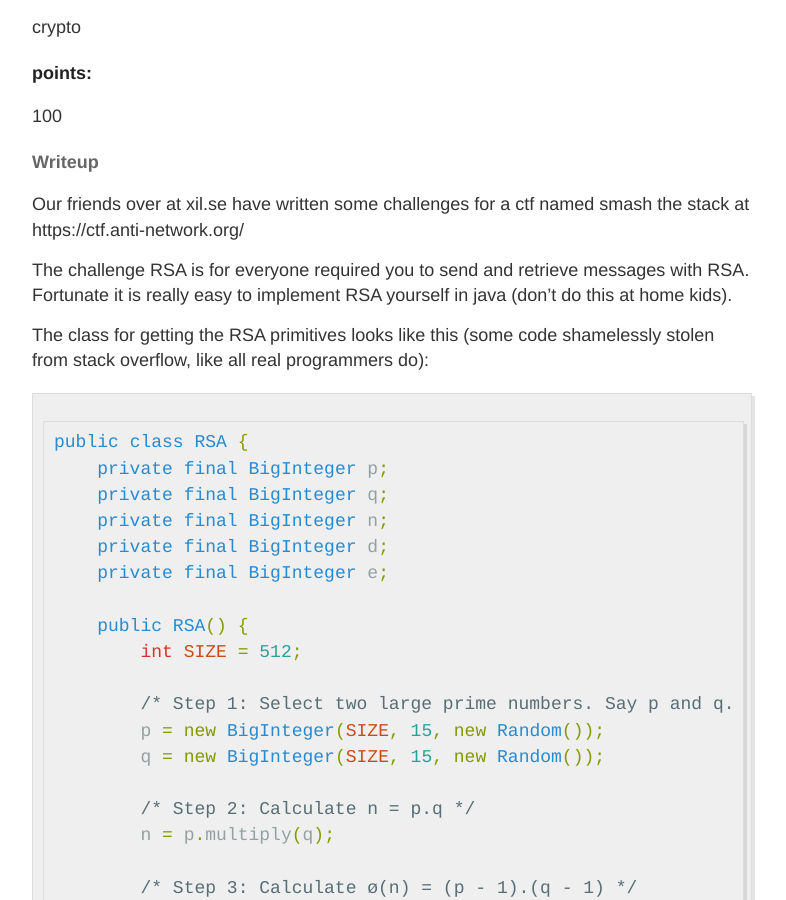
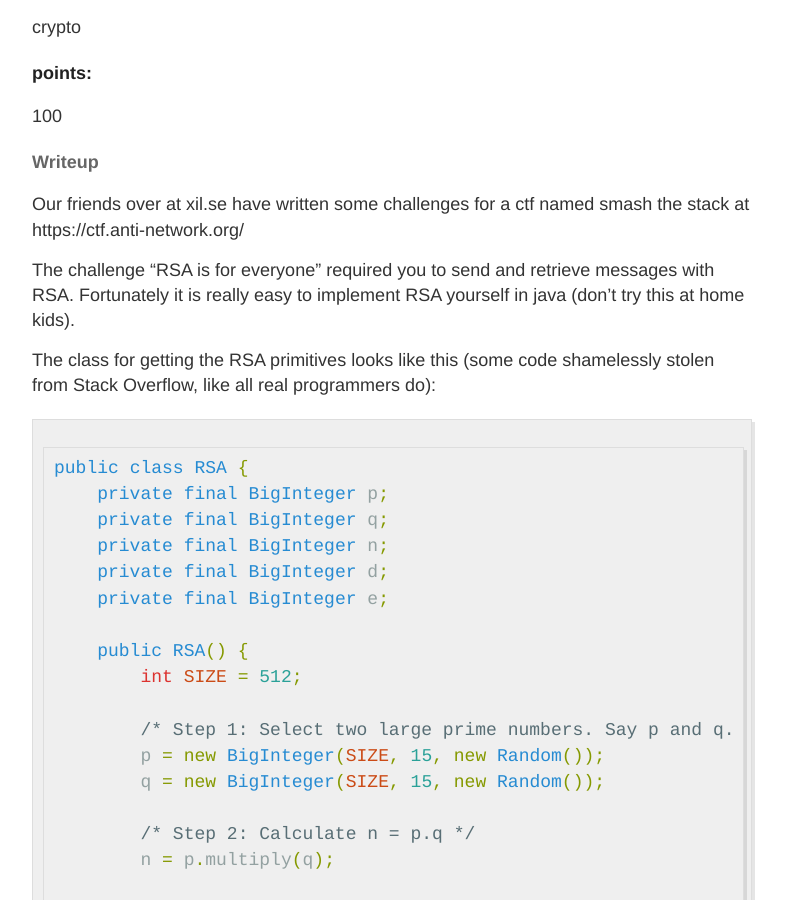
Before and after one commit to labanskoller/hackeriet_blog, a Jekyll site: the page built from _posts/2017-01-28-CTF-dont-try-RSA-at-home.md, in a window 1280 px wide and 900 px high, scrolled down 627 px. Shown: the whole window, without its empty margins (248-1034 px from the left). Built offline with Jekyll 4.4.1, drawn with Linux system fonts in a browser that asks for light colours.

Commit message:
Fixed typos

````diff
--- a/_posts/2017-01-28-CTF-dont-try-this-at-home.md
+++ b/_posts/2017-01-28-CTF-dont-try-RSA-at-home.md
@@ -18,9 +18,9 @@ crypto
 #### Writeup
 Our friends over at xil.se have written some challenges for a ctf named smash the stack at https://ctf.anti-network.org/
 
-The challenge RSA is for everyone required you to send and retrieve messages with RSA. Fortunate it is really easy to implement RSA yourself in java (don't do this at home kids).
+The challenge "RSA is for everyone" required you to send and retrieve messages with RSA. Fortunately it is really easy to implement RSA yourself in java (don't try this at home kids).
 
-The class for getting the RSA primitives looks like this (some code shamelessly stolen from stack overflow, like all real programmers do):
+The class for getting the RSA primitives looks like this (some code shamelessly stolen from Stack Overflow, like all real programmers do):
 
 ```java
 public class RSA {
````
